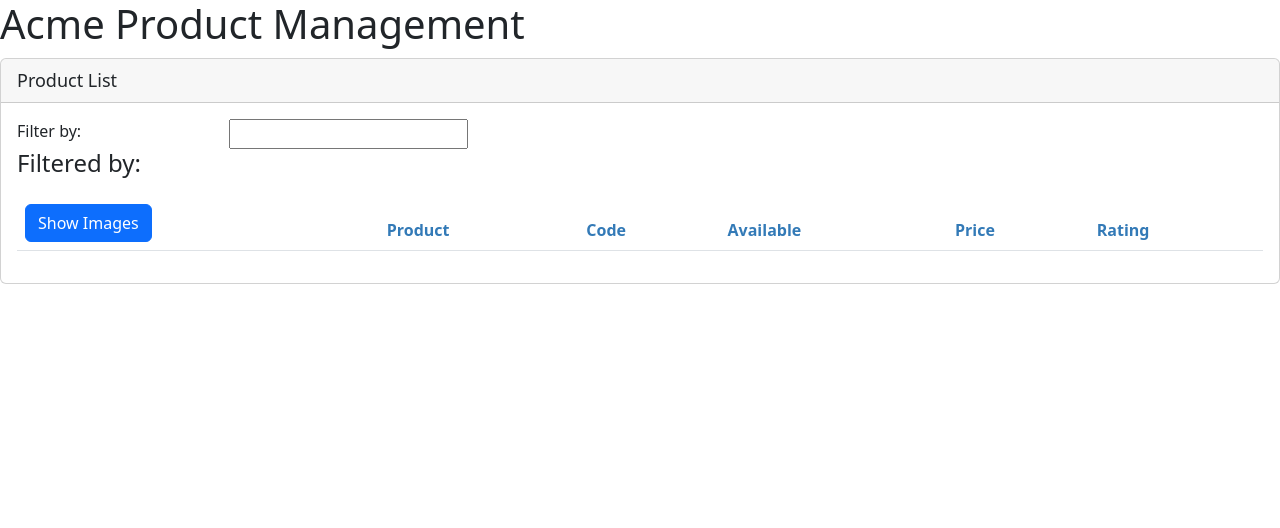
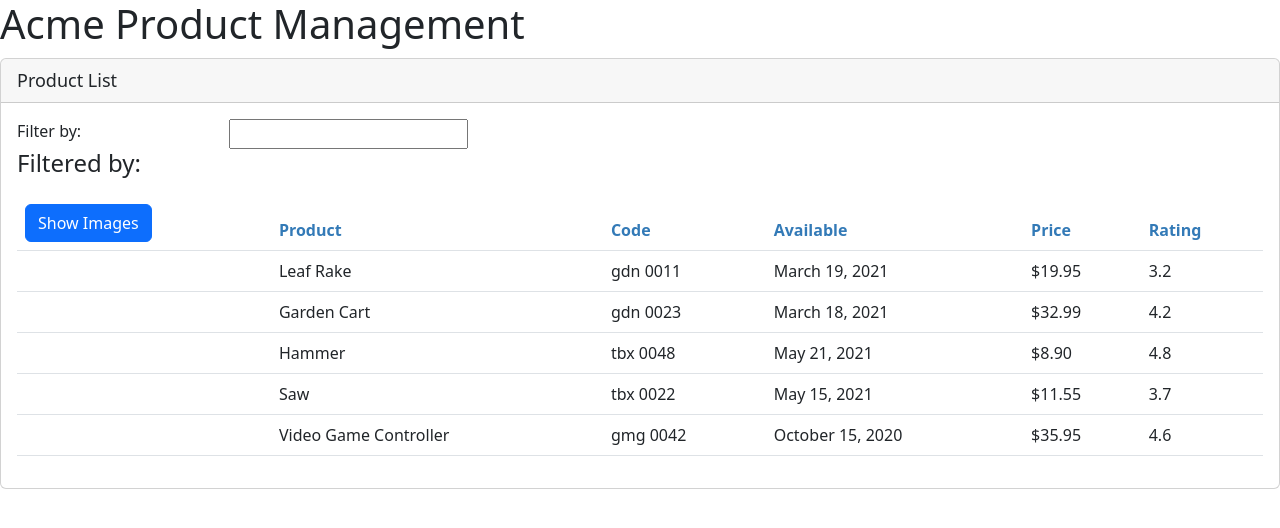
Before and after one commit to KKlejbor/Angular-GettingStarted, an Angular app: page / in a window 1280 px wide. Shown: the top 528 px of the page. Built offline with nearby package versions, Linux system fonts and the light colour scheme.

Commit message:
Copy products array on init
This way all products will be shown after the page loads

```diff
--- a/src/app/products/product-list.component.ts
+++ b/src/app/products/product-list.component.ts
@@ -90,6 +90,6 @@ export class ProductListComponent implements OnInit{
       }
 
       ngOnInit(): void {
-        console.log("in OnInit");
+        this.filteredProducts = [... this.products];
       }
 }
```
